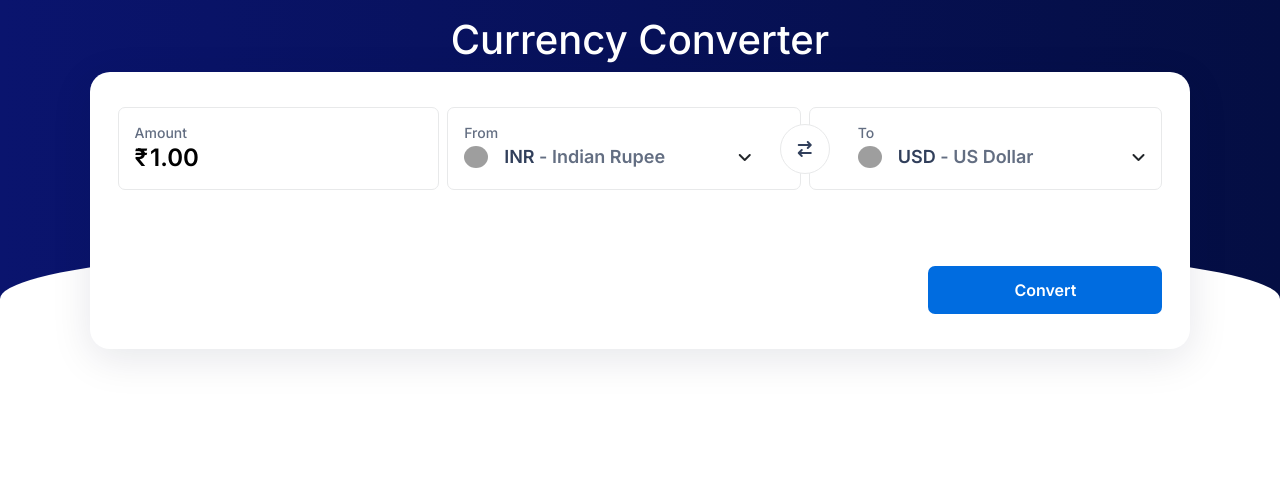
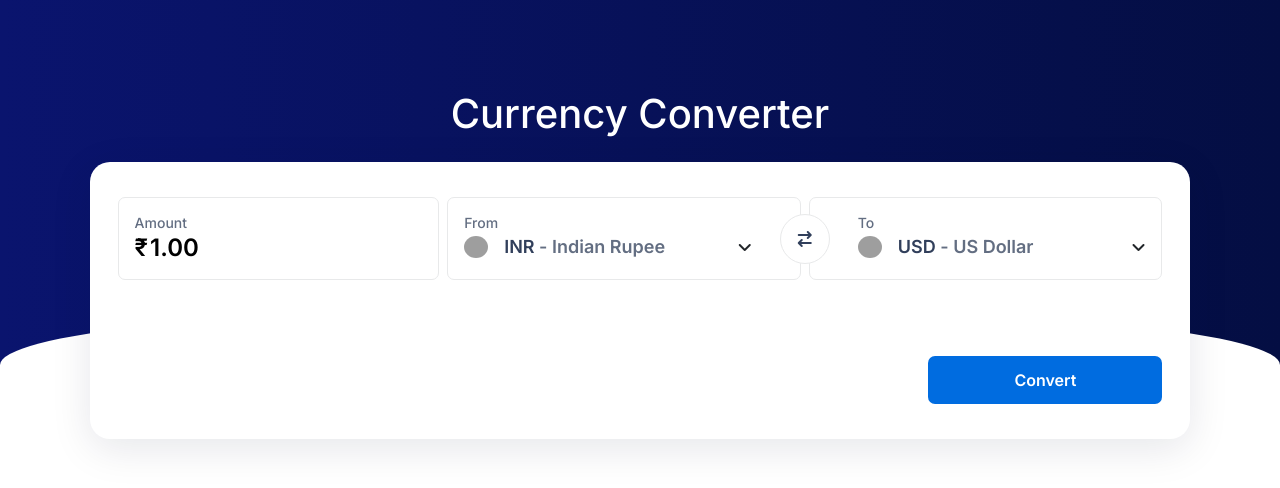
Before and after one commit to CodeSwati/CurrencyConverterMain, a plain HTML site: page index.html in a window 1280 px wide. Drawn offline with nearby package versions, Linux system fonts and the light colour scheme; no server answers; grey boxes are pictures that could not be loaded.

Commit message:
Update index.html

```diff
--- a/index.html
+++ b/index.html
@@ -25,8 +25,8 @@
   </header> -->
 
 
-  <div class="main-div d-flex flex-column align-items-center w-100 pt-3 pb-4 position-relative">
-    <h1>Currency Converter</h1>
+  <div class="main-div d-flex flex-column align-items-center w-100  position-relative">
+    <h1 class="mb-4">Currency Converter</h1>
     <div class="main-div-box d-flex flex-column gap-2">
       <div class="container g-0">
         <div class="row gap-2 g-0">
```
